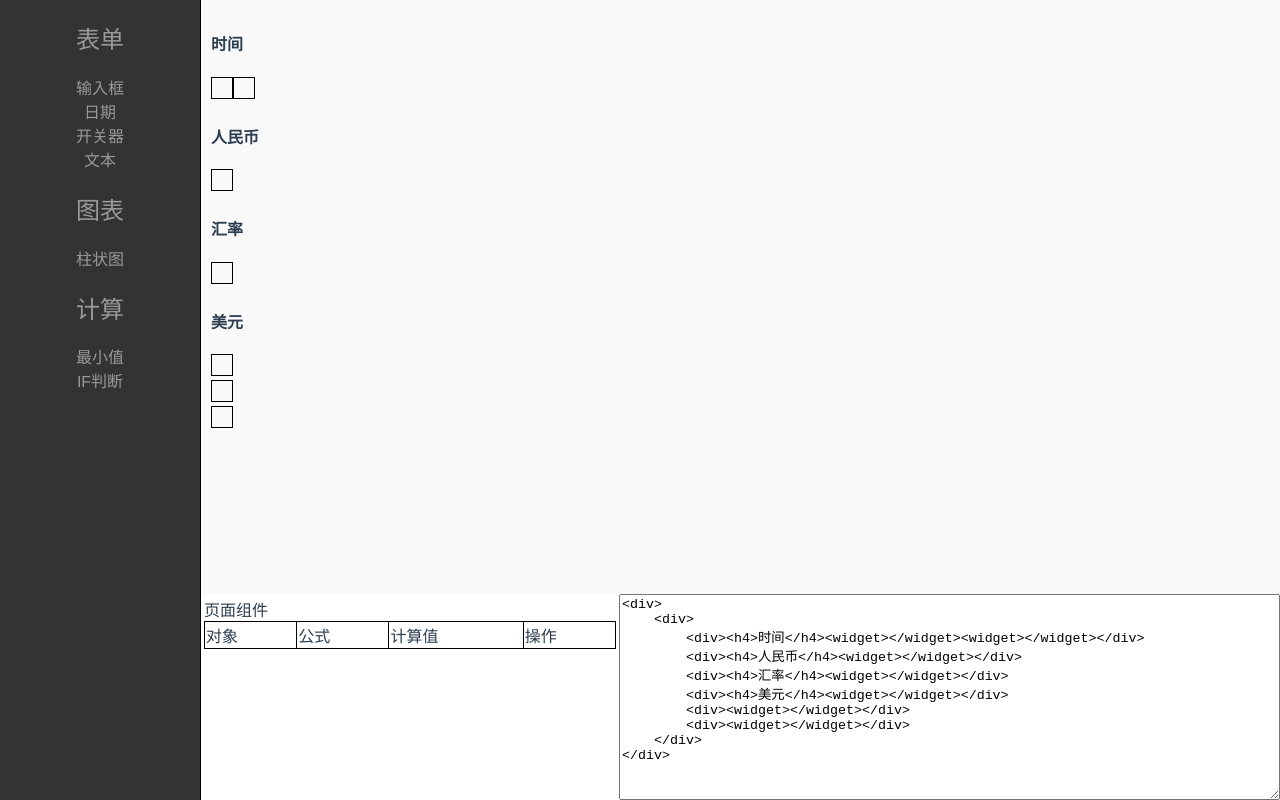
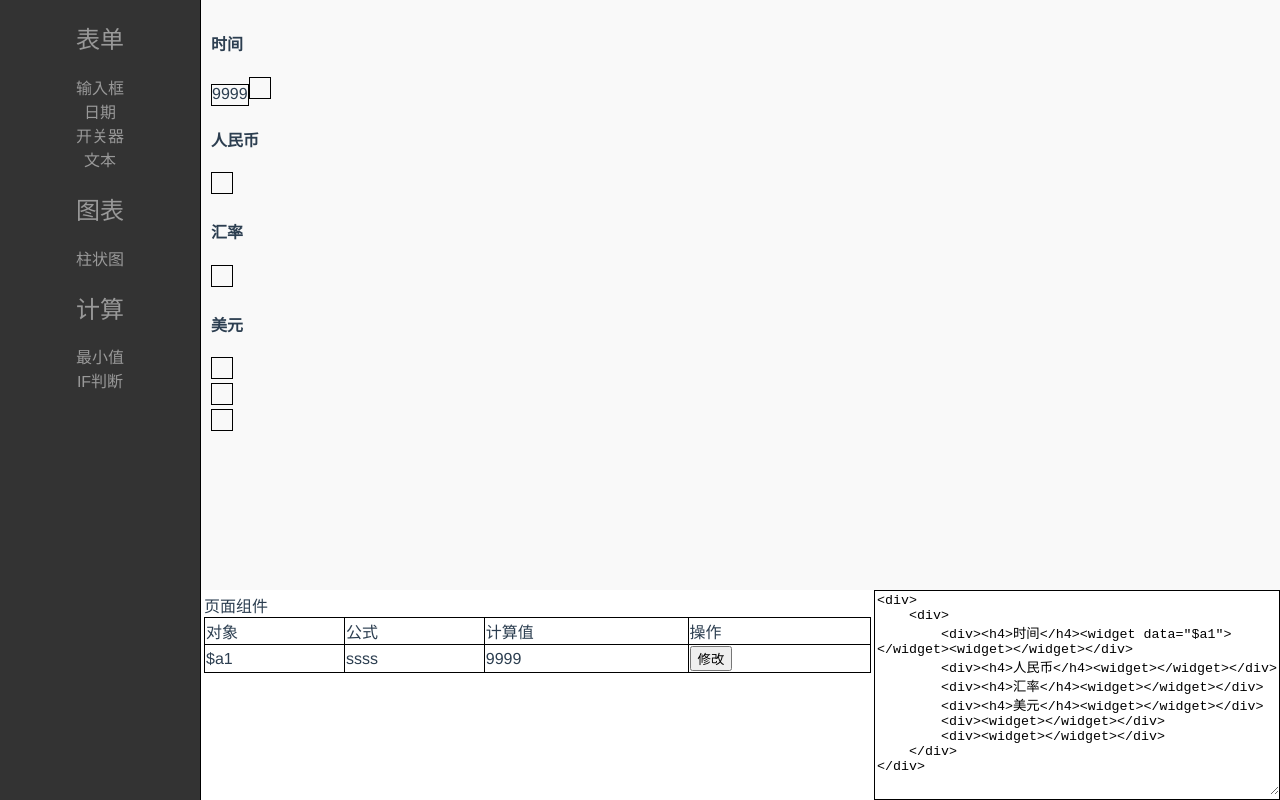
Before and after one commit to 13601313270/excel-app, a Vue app: page / in a window 1280 px wide. Built offline with nearby package versions, Linux system fonts and the light colour scheme.

Commit message:
整理结构

```diff
--- a/src/allMatch.js
+++ b/src/allMatch.js
@@ -2,22 +2,51 @@
  * Created by ptmind on 2018/3/8.
  */
 import allVar from './observer/allVar';
+import Var from './observer/Var';
 import Obj from './observer/obj';
+import CHECK_BOX from './widget/CHECK_BOX';
+import INPUT from './widget/INPUT';
+import INPUT_DATE from './widget/INPUT_DATE';
+import TEXT from './widget/TEXT';
+import MIN from './widget/MIN';
+import IF from './widget/IF';
+import BAR from './widget/BAR';
+
 var __allMatch__ = [
     {
         match: /^-?\d+$/,
         type: 'number',
         title: '数字',
         name: 'number',
-        value: function(tableNum, word, baseWord, forAction, forword) {
-            if (forword(true) === '.') {
-                forword();
-                if (forword(true).match(/^\d+$/)) {
-                    word += '.' + forword(true);
-                    forword();
+        value: function(tableNum, word, baseWord, forAction, forWord, forCharacter) {
+            if (forWord(true) === '.') {
+                forWord();
+                if (forWord(true).match(/^\d+$/)) {
+                    word += '.' + forWord(true);
+                    forWord();
                 }
             }
             return parseFloat(word);
+        }
+    },
+    {
+        match: /^'|"$/,
+        type: 'string',
+        title: '字符串',
+        name: 'string',
+        value: function(tableNum, word, baseWord, forAction, forWord, forCharacter) {
+            let strTemp = '';
+            let s = 0;
+            while (s++ < 10000) {
+                let nextCharacter = forCharacter();
+                if (nextCharacter === word) {
+                    if (strTemp.substr(strTemp.length - 1) !== '\\') {
+                        break;
+                    }
+                }
+                strTemp += nextCharacter;
+            }
+            return strTemp;
         }
     },
     {
@@ -53,7 +82,12 @@ var __allMatch__ = [
     {
         match: /^=$/,
         value(tableNum, word, befordWord, forAction) {
-            if (befordWord instanceof Obj) {
+            // console.log(befordWord);
+            if (befordWord instanceof Var) {
+                let varObj = forAction(['\n', ';']);
+                varObj.codeText = 'ssss';
+                allVar.setVar(befordWord.name, varObj);
+            } else if (befordWord instanceof Obj) {
                 befordWord.value = forAction(['\n', ';']);
             } else {
                 befordWord.value = 'hear 开发中 test';
@@ -94,4 +128,12 @@ var __allMatch__ = [
         }
     }
 ];
+__allMatch__.push(CHECK_BOX);
+__allMatch__.push(INPUT);
+__allMatch__.push(INPUT_DATE);
+__allMatch__.push(TEXT);
+__allMatch__.push(BAR);
+__allMatch__.push(MIN);
+__allMatch__.push(IF);
+
 export default __allMatch__;
--- a/src/components/dashboard.js
+++ b/src/components/dashboard.js
@@ -11,8 +11,11 @@ export default function() {
             widget
         },
         methods: {
-            addData(id, dom) {
-                this.$emit('addData', id, dom);
+            addData(varName, id, dom) {
+                this.$emit('addData', varName, id, dom);
+            },
+            dataInit(varName, id, dom) {
+                this.$emit('init', varName, id, dom);
             }
         },
         mounted() {
--- a/src/components/index.vue
+++ b/src/components/index.vue
@@ -36,15 +36,16 @@
             </div>
         </div>
         <div style="flex-grow:1;display: flex;flex-direction: column;" id="content">
-            <div style="flex-grow: 1;background-color: #f9f9f9;padding: 10px;">
-                <component :is="currentView" style="width: 100%;" @addData="addData"></component>
+            <div style="flex-grow: 1;overflow:scroll;background-color: #f9f9f9;padding: 10px;">
+                <component :is="currentView" style="width: 100%;" @addData="addData" @init="dataInit"></component>
             </div>
             <div style="display: flex;">
                 <div style="flex-grow: 1;padding: 3px 3px;">
                     <all-vars @change="editVar"></all-vars>
                 </div>
-                <textarea :value="saveHtml"
-                          style="flex-grow: 1;width: 400px;height:200px;"></textarea>
+                <div style="overflow: scroll;border: solid 1px black;"><textarea :value="saveHtml"
+                                                                                 style="flex-grow: 1;width: 400px;height:200px;border: none"></textarea>
+                </div>
             </div>
 
         </div>
@@ -55,25 +56,10 @@
 import evalObjAndStr from '../evalObjAndStr';
 import allMatch from '../allMatch';
 import allVar from '../observer/allVar';
-import INPUT from '../widget/INPUT';
-import CHECK_BOX from '../widget/CHECK_BOX';
-import INPUT_DATE from '../widget/INPUT_DATE';
-import TEXT from '../widget/TEXT';
-import MIN from '../widget/MIN';
-import IF from '../widget/IF';
-import BAR from '../widget/BAR';
-
 import dashboard from './dashboard';
 import allPageVars from './allVars.vue';
 import propsCom from './props.vue';
-
-allMatch.push(INPUT);
-allMatch.push(CHECK_BOX);
-allMatch.push(INPUT_DATE);
-allMatch.push(TEXT);
-allMatch.push(BAR);
-allMatch.push(MIN);
-allMatch.push(IF);
+import Obj from '../observer/obj';
 
 export default {
     data() {
@@ -83,7 +69,8 @@ export default {
             insertProps: {},
             insertCode: '',
             insertVarName: '',
-            html: ''
+            html: '',
+            varToDom: new Map()
         }
     },
     components: {
@@ -92,11 +79,12 @@ export default {
     },
     computed: {
         saveHtml() {
-            return this.html.replace(/ @change="addData" random-id="r(\d+)"/g, '');
+            return this.html.replace(/ @change="addData" @init="dataInit" random-id="r(\d+)"/g, '');
         }
     },
     methods: {
-        addData(id, dom) {
+        addData(varName, id, dom) {
+            console.log(varName, id, dom);
             for (let i = 0; i < allMatch.length; i++) {
                 let item = allMatch[i];
                 if (item.func !== undefined && this.dragDomFunc.match(item.match)) {
@@ -132,32 +120,45 @@ export default {
                         }
                     });
                     code += propsArr.join(',');
-
                     code += ')';
-                    let shuru = window.prompt('请输入名称', 'a7');
-                    if (shuru !== null) {
-                        let newVarName = '$' + shuru.replace(/^\$/, '');
+                    let newVarName = '$' + varName.replace(/^\$/, '');
                     this.insertVarName = newVarName;
                     let insertObj = evalObjAndStr(1, code);
                     insertObj[0].codeText = code;
                     allVar.setVar(newVarName, insertObj[0]);
                     this.insertProps = insertObj[0];
                     this.insertCode = code;
-                        let reg = new RegExp('<widget @change="addData" random-id="' + id + '"[^>]*>', 'g');
-                        this.html = this.html.replace(reg, '<widget @change="addData" random-id="' + id + '" data="' + newVarName + '">');
-                        dom.innerHTML = '';
-                        dom.appendChild(allVar.getVar(newVarName).value_.dom);
-                    }
+
+                    let newVar = allVar.getVar(newVarName);
+                    this.varToDom.set(newVar, dom);
+                    let reg = new RegExp('<widget @change="addData" @init="dataInit" random-id="' + id + '"[^>]*>', 'g');
+                    this.html = this.html.replace(reg, '<widget @change="addData" @init="dataInit" random-id="' + id + '" data="' + newVarName + '">');
+                    this.varToDom.get(newVar).innerHTML = '';
+                    this.varToDom.get(newVar).appendChild(newVar.value_.dom);
                 }
             }
         },
+        dataInit(varName, id, dom) {
+            let initVar = allVar.getVar(varName);
+            this.varToDom.set(initVar, dom);
+            this.varToDom.get(initVar).innerHTML = '';
+            this.varToDom.get(initVar).appendChild(initVar.value_.dom);
+        },
         codeUpdate(code) {
+            console.log(this.varToDom);
             this.insertCode = code;
-            let widgePanel = allVar.getVar(this.insertVarName).value_.dom.parentNode;
-            allVar.getVar(this.insertVarName).value_.dom.remove();
+            let updateVar = allVar.getVar(this.insertVarName);
+            let widgePanel = this.varToDom.get(updateVar);
+            widgePanel.innerHTML = '';
+            // allVar.getVar(this.insertVarName).value_.dom.remove();
             let insertObj = evalObjAndStr(1, code);
             allVar.setVar(this.insertVarName, insertObj[0]);
-            widgePanel.appendChild(allVar.getVar(this.insertVarName).value_.dom);
+            let value_ = updateVar.value_;
+            if (value_ instanceof Obj) {
+                widgePanel.appendChild(value_.dom);
+            } else {
+                widgePanel.innerHTML = value_.toString();// 变量值可以直接赋予数字，字符串 布尔值
+            }
         },
         drag(func) {
             this.dragDomFunc = func;
@@ -184,11 +185,11 @@ export default {
         }
     },
     mounted() {
-        let fileContent = `$a1 = BAR()`;
-        fileContent = '';
+        let fileContent = `$a1 = TEXT(9999)`;
+        // fileContent = '';
         this.html = `<div>
     <div>
-        <div><h4>时间</h4><widget></widget><widget></widget></div>
+        <div><h4>时间</h4><widget data="$a1"></widget><widget></widget></div>
         <div><h4>人民币</h4><widget></widget></div>
         <div><h4>汇率</h4><widget></widget></div>
         <div><h4>美元</h4><widget></widget></div>
@@ -200,7 +201,7 @@ export default {
         evalObjAndStr(1, fileContent);
         let newDash = dashboard();
         this.html = this.html.replace(/<widget([ |>])/g, function(a, b) {
-            return '<widget @change="addData" random-id="r' + parseInt(Math.random() * 1000000) + '"' + b;
+            return '<widget @change="addData" @init="dataInit" random-id="r' + parseInt(Math.random() * 1000000) + '"' + b;
         });
         newDash.template = this.html;
         this.currentView = newDash;
--- a/src/components/props.vue
+++ b/src/components/props.vue
@@ -2,50 +2,7 @@
     <div class="prop">
         <table>
             <tbody>
-            <template v-if="typeof innerOption==='number'||typeof innerOption==='string'">
-                <tr>
-                    <td>
-                        <select :value="typeof innerOption" @change="changeType($event.target.value)">
-                            <option value="string">字符串</option>
-                            <option value="var">变量</option>
-                            <option v-for="item in allMatch" v-if="item.name" :value="item.name">{{item.title}}</option>
-                        </select>
-                    </td>
-                    <td>
-                        <input :value="innerOption" v-if="typeof innerOption==='number'"
-                               @change="inputChange(parseFloat($event.target.value))"/>
-                        <input :value="innerOption" v-else @change="inputChange($event.target.value.toString())"/>
-                    </td>
-                </tr>
-            </template>
-            <template v-else-if="typeof innerOption==='boolean'">
-                <tr>
-                    <td>
-                        <select :value="innerOption===true?'TRUE':'FALSE'" @change="changeType($event.target.value)">
-                            <option value="string">字符串</option>
-                            <option value="var">变量</option>
-                            <option v-for="item in allMatch" v-if="item.name" :value="item.name">{{item.title}}</option>
-                        </select>
-                    </td>
-                </tr>
-            </template>
-            <template v-else-if="innerOption.type === 'var'">
-                <tr>
-                    <td>
-                        <select :value="innerOption.type" @change="changeType($event.target.value)">
-                            <option value="string">字符串</option>
-                            <option value="var">变量</option>
-                            <option v-for="item in allMatch" v-if="item.name" :value="item.name">{{item.title}}</option>
-                        </select>
-                    </td>
-                    <td>
-                        <select :value="innerOption.name" @change="inputChange({type:'var',name:$event.target.value})">
-                            <option v-for="item,key in allVar" :value="key">【{{key}}】---{{item.value}}</option>
-                        </select>
-                    </td>
-                </tr>
-            </template>
-            <template v-else-if="innerOption.type === 'function'">
+            <template v-if="innerOption.type === 'function'">
                 <tr>
                     <td>函数{{innerOption.name}}</td>
                     <td>
@@ -88,6 +45,49 @@
                         </template>
                     </td>
                     <!--<td v-html="JSON.stringify(codeOption.props[key])"></td>-->
+                </tr>
+            </template>
+            <template v-else>
+                <tr>
+                    <template v-if="typeof innerOption==='number'||typeof innerOption==='string'">
+                        <td>
+                            <select :value="typeof innerOption" @change="changeType($event.target.value)">
+                                <option value="var">变量</option>
+                                <option v-for="item in allMatch" v-if="item.name" :value="item.name">{{item.title}}
+                                </option>
+                            </select>
+                        </td>
+                        <td>
+                            <input :value="innerOption" v-if="typeof innerOption==='number'"
+                                   @change="inputChange(parseFloat($event.target.value))"/>
+                            <input :value="innerOption" v-else @change="inputChange($event.target.value.toString())"/>
+                        </td>
+                    </template>
+                    <template v-else-if="typeof innerOption==='boolean'">
+                        <td>
+                            <select :value="innerOption===true?'TRUE':'FALSE'"
+                                    @change="changeType($event.target.value)">
+                                <option value="var">变量</option>
+                                <option v-for="item in allMatch" v-if="item.name" :value="item.name">{{item.title}}
+                                </option>
+                            </select>
+                        </td>
+                    </template>
+                    <template v-else-if="innerOption.type === 'var'">
+                        <td>
+                            <select :value="innerOption.type" @change="changeType($event.target.value)">
+                                <option value="var">变量</option>
+                                <option v-for="item in allMatch" v-if="item.name" :value="item.name">{{item.title}}
+                                </option>
+                            </select>
+                        </td>
+                        <td>
+                            <select :value="innerOption.name"
+                                    @change="inputChange({type:'var',name:$event.target.value})">
+                                <option v-for="item,key in allVar" :value="key">【{{key}}】---{{item.value}}</option>
+                            </select>
+                        </td>
+                    </template>
                 </tr>
             </template>
             </tbody>
@@ -159,19 +159,17 @@ export default {
     },
     methods: {
         childCodeChange(childCode) {
-            var code = this.createCodeText(this.innerOption);
-            this.$emit('change', code);
+            this.$emit('change', this.createCodeText(this.innerOption));
         },
         inputChange(val) {
             if (val !== undefined) {
                 this.innerOption = val;
             }
             this.$emit('input', this.innerOption);
-            var code = this.createCodeText(this.innerOption);
-            this.$emit('change', code);
+            this.$emit('change', this.createCodeText(this.innerOption));
         },
         createCodeText(innerOption) {
-            var code = '';
+            let code = '';
             if (innerOption.type === 'function') {
                 code += innerOption.name + '(';
                 let TempPropArr = [];
--- a/src/components/widget.vue
+++ b/src/components/widget.vue
@@ -2,17 +2,14 @@
     <div class="widget" ref="content" @dragover="allowDrop($event)" @drop="ondrop($event)"></div>
 </template>
 <script>
-import allVar from '../observer/allVar';
 export default {
     props: ['data', 'randomId'],
     data() {
         return {};
     },
     mounted() {
-        let data = allVar.getVar(this.data);
-        if (data && data.value_.dom) {
-            this.$refs.content.innerHTML = '';
-            this.$refs.content.appendChild(data.value_.dom);
+        if (this.data !== undefined) {
+            this.$emit('init', this.data, this.randomId, this.$refs.content);
         }
     },
     methods: {
@@ -20,7 +17,10 @@ export default {
             e.preventDefault();
         },
         ondrop(e) {
-            this.$emit('change', this.randomId, this.$refs.content);
+            let varName = window.prompt('请输入名称', 'a7');
+            if (varName !== null) {
+                this.$emit('change', varName, this.randomId, this.$refs.content);
+            }
         }
     }
 }
--- /dev/null
+++ b/src/observer/Var.js
@@ -0,0 +1,29 @@
+import Obj from './obj';
+class Var extends Obj {
+    constructor(name) {
+        super();
+        this.name = name;
+    }
+
+    get value() {
+        if (this.value_ instanceof Obj) {
+            return this.value_.value;
+        } else {
+            return this.value_;
+        }
+    }
+
+    set value(varObj) {
+        this.dep.lock();
+        // 释放原有的监听
+        if (this.value_ instanceof Obj) {
+            this.dep.unListen(this.value_.dep);
+            this.value_.destory();
+        }
+        this.value_ = varObj;
+        if (varObj instanceof Obj) {
+            this.listen(varObj);
+        }
+    }
+}
+export default Var;
--- a/src/observer/allVar.js
+++ b/src/observer/allVar.js
@@ -1,27 +1,6 @@
 import Dep from './dep';
 import Obj from './obj';
-class Var extends Obj {
-    get value() {
-        if (this.value_ instanceof Obj) {
-            return this.value_.value;
-        } else {
-            return this.value_;
-        }
-    }
-
-    set value(varObj) {
-        this.dep.lock();
-        // 释放原有的监听
-        if (this.value_ instanceof Obj) {
-            this.dep.unListen(this.value_.dep);
-            this.value_.destory();
-        }
-        this.value_ = varObj;
-        if (varObj instanceof Obj) {
-            this.listen(varObj);
-        }
-    }
-}
+import Var from './Var';
 class AllVarClass extends Dep {
     constructor() {
         super();
@@ -30,7 +9,7 @@ class AllVarClass extends Dep {
 
     setVar(key, val) {
         if (this.allData[key] === undefined) {
-            this.allData[key] = new Var();
+            this.allData[key] = new Var(key);
             this.listen(this.allData[key].dep);
             this.allData[key].dep.on('ready', () => {
                 this.eventEmitter.emit('valChange', key, this.allData[key]);
@@ -38,7 +17,16 @@ class AllVarClass extends Dep {
         }
         this.allData[key].codeText = val.codeText;
         this.allData[key].value = val;
-        val.dep.update();
+        if (val instanceof Obj) {
+            val.dep.update();
+        } else {
+            if (typeof val === 'number') {
+                this.allData[key].codeText = val;
+            } else if (typeof val === 'string') {
+                this.allData[key].codeText = '"' + val + '"';
+            }
+            this.allData[key].dep.update();
+        }
     }
 
     getAllData() {
```
Also changed, not shown: src/evalObjAndStr.js (+9 -15 lines). Lines whose indentation alone changed are shown as unchanged.
